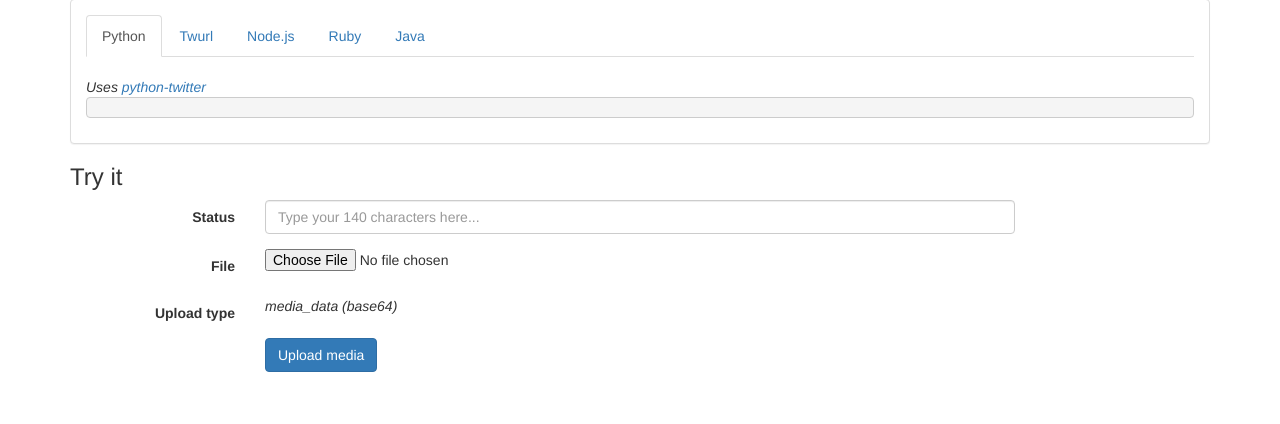
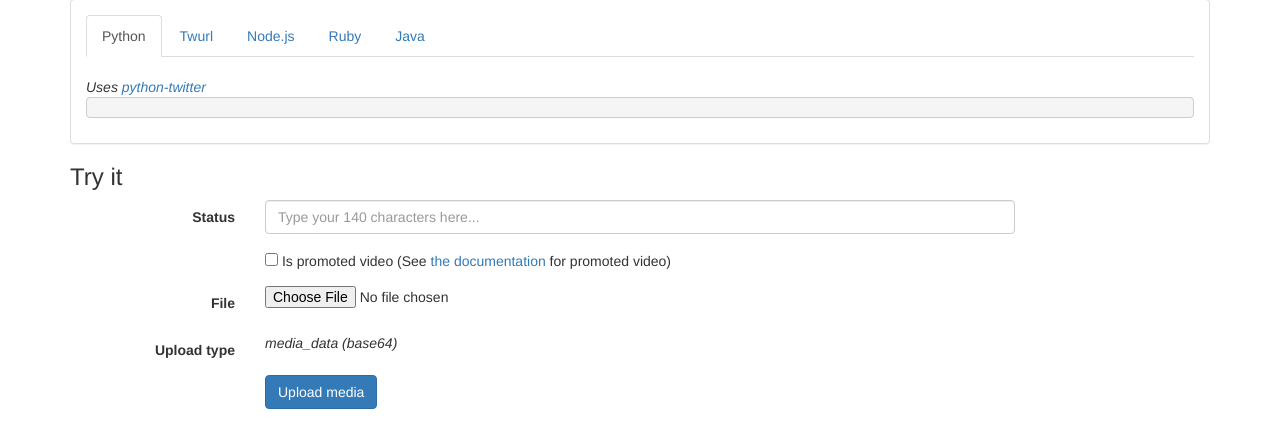
Before and after one commit to twitterml/django-rest-apis, a Django app: template templates/media_video.html in a window 1280 px wide. Shown: the part 549-973 px from the top of the page. Before the commit the page ends 921 px from the top, so only its background shows below. Run offline with Django 3.2, Linux system fonts and the light colour scheme; the template is opened without the code that fills it: values that come from a table or form of the project are taken from there, others are empty; some libraries are stand-ins or nearby versions.

Commit message:
support amplify flag

```diff
--- a/home/views.py
+++ b/home/views.py
@@ -254,6 +254,7 @@ def media(request, type, examples, template):
 
     status = request.REQUEST.get("status", None)
     media_type = request.REQUEST.get("media_type", None)
+    media_category = request.REQUEST.get("media_category", None)
     upload_url = '%s/media/upload.json' % api.upload_url
 
     form = ImageForm(request.POST, request.FILES)
@@ -270,7 +271,7 @@ def media(request, type, examples, template):
         media_id = None
 
         if type == "video":
-            result = media_upload_chunked(api, upload_url, image, media_type)
+            result = media_upload_chunked(api, upload_url, image, media_type, media_category)
             response["media"] = result.get("upload", None)
             media_id = result.get("media_id", None)
 
@@ -326,7 +327,7 @@ def media_upload(api, upload_url, image, media_type=None):
     return result
 
 # chunked media upload always does base64 encoded uploads
-def media_upload_chunked(api, upload_url, image, media_type=None):
+def media_upload_chunked(api, upload_url, image, media_type=None, media_category=None):
 
     import base64
 
@@ -346,30 +347,35 @@ def media_upload_chunked(api, upload_url, image, media_type=None):
         "total_bytes": image.file.size
     }
 
+    if media_category:
+        data["media_category"] = media_category
+
     json_data = api._RequestUrl(upload_url, 'POST', data=data)
     json_data = json.loads(json_data.content)
-    media_id = json_data["media_id_string"]
+    media_id = json_data.get("media_id_string", None)
 
-    # APPEND
-    count = 0
-    for c in chunks:
+    if media_id:
 
-        data = {
-            "command": "APPEND",
-            "media_id": media_id,
-            "segment_index": count,
-            "media_data": c
-        }
+        # APPEND
+        count = 0
+        for c in chunks:
 
-        try:
-            json_data = api._RequestUrl(upload_url, 'POST', data=data)
-            count = count + 1
+            data = {
+                "command": "APPEND",
+                "media_id": media_id,
+                "segment_index": count,
+                "media_data": c
+            }
 
-        except TwitterError as e:
+            try:
+                json_data = api._RequestUrl(upload_url, 'POST', data=data)
+                count = count + 1
 
-            media_id = None
-            json_data = e.args
-            break
+            except TwitterError as e:
+
+                media_id = None
+                json_data = e.args
+                break
 
     if media_id:
 
--- a/templates/media_video.html
+++ b/templates/media_video.html
@@ -55,6 +55,12 @@ and recommendations page</a> gives guidance on what our system supports.
     <label for="inputEmail3" class="col-sm-2 control-label">Status</label>
     <div class="col-sm-8">
       <input type="text" class="form-control" id="status" name="status" placeholder="Type your 140 characters here...">
+    </div>
+  </div>
+  <div class="form-group">
+    <label for="inputEmail3" class="col-sm-2 control-label"></label>
+    <div class="col-sm-8">
+		<input type="checkbox" name="media_category" value="amplify"> Is promoted video (See <a href="https://dev.twitter.com/ads/creative/promoted-video-overview" target="_target">the documentation</a> for promoted video)
     </div>
   </div>
   <div class="form-group">
```
